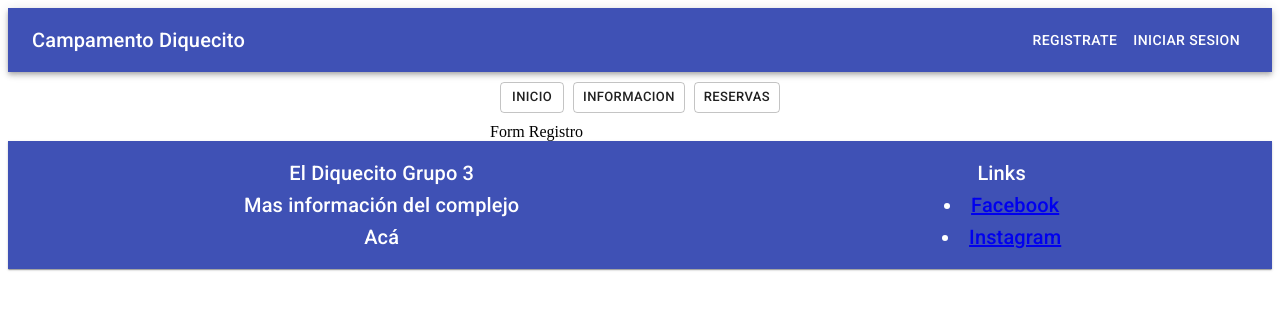
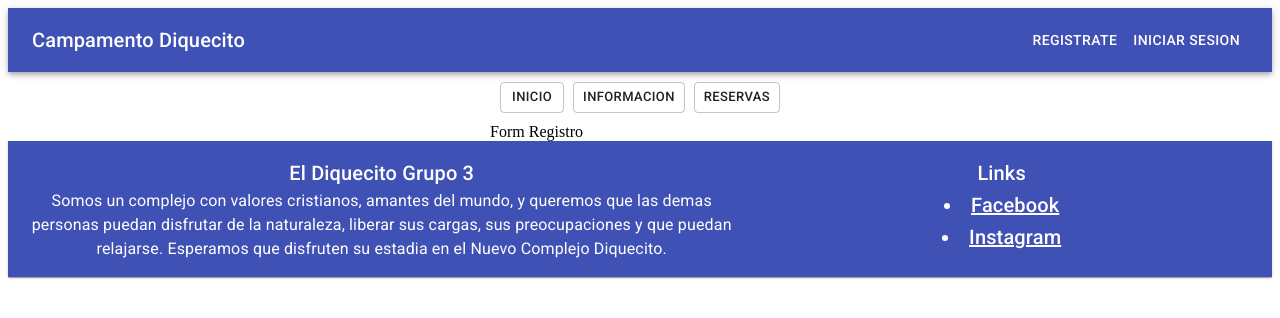
Before and after one commit to team3fat/frontend, a React (Create React App) app: page /registro in a window 1280 px wide. Shown: the top 318 px of the page. Built offline with nearby package versions, Linux system fonts and the light colour scheme.

Commit message:
Footer and maps

```diff
--- a/src/_components/PieDePagina/Footer.js
+++ b/src/_components/PieDePagina/Footer.js
@@ -3,6 +3,11 @@ import { makeStyles } from '@material-ui/core/styles';
 import Paper from '@material-ui/core/Paper';
 import Grid from '@material-ui/core/Grid';
 import '../../_assets/css/font.css';
+import Typography from '@material-ui/core/Typography';
+
+
+const message = `Somos un complejo con valores cristianos, amantes del mundo, y queremos que las demas personas puedan disfrutar de la naturaleza, liberar sus cargas, sus preocupaciones y que puedan relajarse.
+                Esperamos que disfruten su estadia en el Nuevo Complejo Diquecito.`;
 
 const useStyles = makeStyles(theme => ({
   root: {
@@ -21,17 +26,17 @@ export default function AutoGrid() {
   return (
     <div className={classes.root}>
       <Paper className={classes.paper} square={true}>
-      <Grid container spacing={1}>
+      <Grid wrap="nowrap" container spacing={1}>
         <Grid item xs={7}>
           <h5 className="colortext MuiTypography-root makeStyles-title-3 MuiTypography-h6" >El Diquecito Grupo 3</h5>
-                  <p className="colortext MuiTypography-root makeStyles-title-3 MuiTypography-h6">Mas información del complejo</p>
-                  <p className="colortext MuiTypography-root makeStyles-title-3 MuiTypography-h6">Acá</p>
+          <Typography className="colortext">{message}</Typography>
+
 
         </Grid>
         <Grid item xs={5}>
           <h5 className="colortext MuiTypography-root makeStyles-title-3 MuiTypography-h6">Links</h5>
-                  <li className="colortext MuiTypography-root makeStyles-title-3 MuiTypography-h6"><a href="https://es-la.facebook.com/diquecito.nuevocomplejo/">Facebook</a></li>
-                  <li className="colortext MuiTypography-root makeStyles-title-3 MuiTypography-h6"><a href="https://www.instagram.com/explore/locations/1001217278/nuevo-complejo-diquecito">Instagram</a></li>
+                  <li className="colortext MuiTypography-root makeStyles-title-3 MuiTypography-h6"><a className="colortext" href="https://es-la.facebook.com/diquecito.nuevocomplejo/">Facebook</a></li>
+                  <li className="colortext MuiTypography-root makeStyles-title-3 MuiTypography-h6"><a className="colortext" href="https://www.instagram.com/explore/locations/1001217278/nuevo-complejo-diquecito">Instagram</a></li>
 
         </Grid>
       </Grid>
--- a/src/_scenes/Informacion/Informacion.js
+++ b/src/_scenes/Informacion/Informacion.js
@@ -4,6 +4,8 @@ import Grid from '@material-ui/core/Grid';
 import Paper from '@material-ui/core/Paper';
 import Typography from '@material-ui/core/Typography';
 import ButtonBase from '@material-ui/core/ButtonBase';
+
+
 
 const useStyles = makeStyles(theme => ({
   root: {
@@ -35,16 +37,16 @@ export default function ComplexGrid() {
         <Grid container spacing={2}>
           <Grid item>
             <ButtonBase className={classes.image}>
-              <img className={classes.img} alt="complejo" src="/_assets/Img/Map.jpg"/>
+            <img className={classes.img} alt={"complex"} src={require("../../_assets/Img/map.jpg")}/>
             </ButtonBase>
           </Grid>
           <Grid item xs={12} sm container>
-            <Grid item xs container direction="column" spacing={2}>
+            <Grid item xs container direction={"column"} spacing={2}>
               <Grid item xs>
-                <Typography gutterBottom variant="subtitle1">
+                <Typography gutterBottom variant={"subtitle1"}>
                   Complejo Diquecito
                 </Typography>
-                <Typography variant="body2" gutterBottom>
+                <Typography variant={"body2"} gutterBottom>
                 <a href="https://www.google.com/maps/place/Nuevo+Complejo+Diquecito+(campamento+evangelico)/@-31.3589483,-64.3826017,149a,35y,181.59h,44.73t/data=!3m1!1e3!4m5!3m4!1s0x9432a2891aac0737:0x55e26374f614987c!8m2!3d-31.3606491!4d-64.3822378?hl=es">Google Maps</a>
                 </Typography>
                 <Typography variant="body2" color="textSecondary">
```
